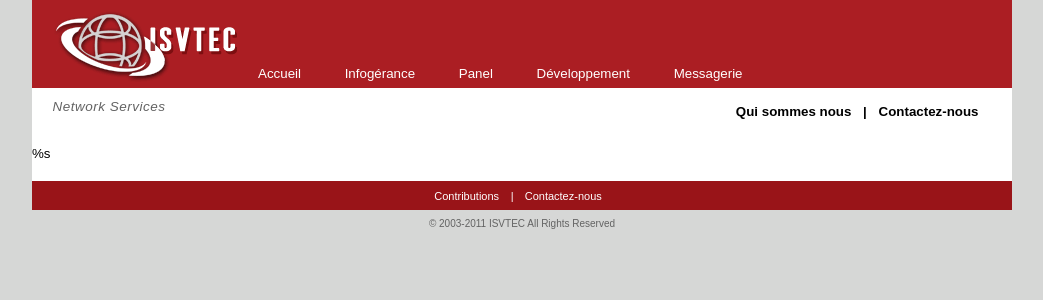
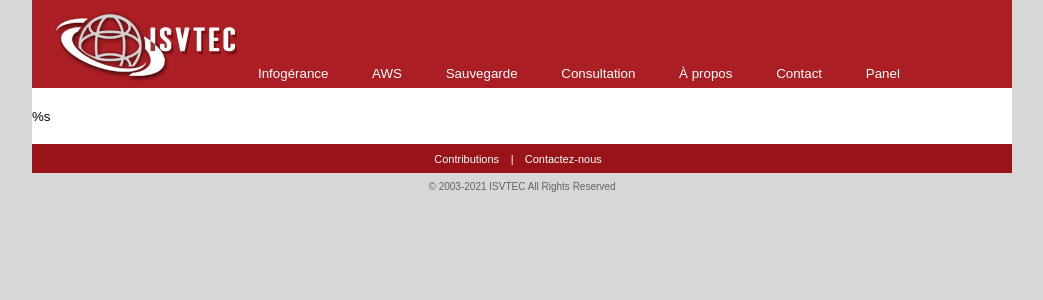
Before and after one commit to ISVTEC/cybsso, a PHP site: page /template/isvtec.phtml in a window 1280 px wide. Shown: the top 300 px of the page, without its empty margins (118-1161 px from the left). Run offline with PHP 8.4, Linux system fonts and the light colour scheme.

Commit message:
Use same links as www.isvtec.com header

```diff
--- a/template/isvtec.phtml
+++ b/template/isvtec.phtml
@@ -41,11 +41,13 @@
             	  <table width="100%" border="0" cellpadding="0" cellspacing="1">
             	    <tr>
             	      <td nowrap="nowrap">
-			<a href="https://www.isvtec.com/" class="mainlevel" id="active_menu">Accueil</a>
-			<a href="https://www.isvtec.com/infogerance" class="mainlevel" >Infogérance</a>
-			<a href="https://www.isvtec.com/panel" class="mainlevel" >Panel</a>
-			<a href="https://www.isvtec.com/developpement" class="mainlevel" >Développement</a>
-			<a href="https://www.isvtec.com/messagerie" class="mainlevel" >Messagerie</a>
+			<a href="https://www.isvtec.com/fr/infogerance/" class="mainlevel" >Infogérance</a>
+      <a href="https://www.isvtec.com/fr/aws/" class="mainlevel" >AWS</a>
+      <a href="https://www.isvtec.com/fr/sauvegarde/" class="mainlevel">Sauvegarde</a>
+      <a href="https://www.isvtec.com/fr/consultation/" class="mainlevel">Consultation</a>
+      <a href="https://www.isvtec.com/fr/qui-sommes-nous/" class="mainlevel">À propos</a>
+      <a href="https://www.isvtec.com/fr/contactez-nous/" class="mainlevel">Contact</a>
+			<a href="https://panel.isvtec.com" class="mainlevel" >Panel</a>
 		      </td>
             	    </tr>
             	  </table>
@@ -55,23 +57,7 @@
 	  </td>
 	</tr>
       </table>
-      <table width="100%" border="0" cellpadding="0" cellspacing="0" style="margin-top:10px;">
-	<tr>
-          <td width="22" style="padding:1px;"></td>
-          <td width="120" valign="top" class="header_tagline" style="padding:1px;">
-	    Network&nbsp;Services
-	  </td>
-          <td width="700" style="padding:1px;"></td>
-          <td height="20" valign="top" style="padding:1px;">
-            <table width="100%" cellspacing="1" cellpadding="0" border="0">
-	      <tr>
-		<td nowrap="nowrap">
-		  <a id="active_menusub" class="mainlevelsub" href="https://www.isvtec.com/qui-sommes-nous">Qui sommes nous</a>
-		  <span class="mainlevelsub"> | </span>
-		  <a class="mainlevelsub" href="https://www.isvtec.com/contactez-nous">Contactez-nous</a>
-		</td>
-	      </tr>
-	    </table>
+
           </td>
           <td width="22" style="padding:1px;"></td>
 	</tr>
@@ -89,13 +75,13 @@
       <br />
 
       <div id="first_footer">
-	<a class="mainlevelfooter" href="https://www.isvtec.com/contributions">Contributions</a>
+	<a class="mainlevelfooter" href="https://www.isvtec.com/fr/contributions/">Contributions</a>
 	<span class="mainlevelfooter"> | </span>
-	<a class="mainlevelfooter" href="https://www.isvtec.com/contactez-nous">Contactez-nous</a>
+	<a class="mainlevelfooter" href="https://www.isvtec.com/fr/contactez-nous/">Contactez-nous</a>
       </div>
 
       <div id="second_footer">
-	<span class="copyright">&copy; 2003-2011 ISVTEC All Rights Reserved</span>
+	<span class="copyright">&copy; 2003-<script type="text/javascript">document.write(new Date().getFullYear());</script> ISVTEC All Rights Reserved</span>
       </div>
 
     </div>
```
